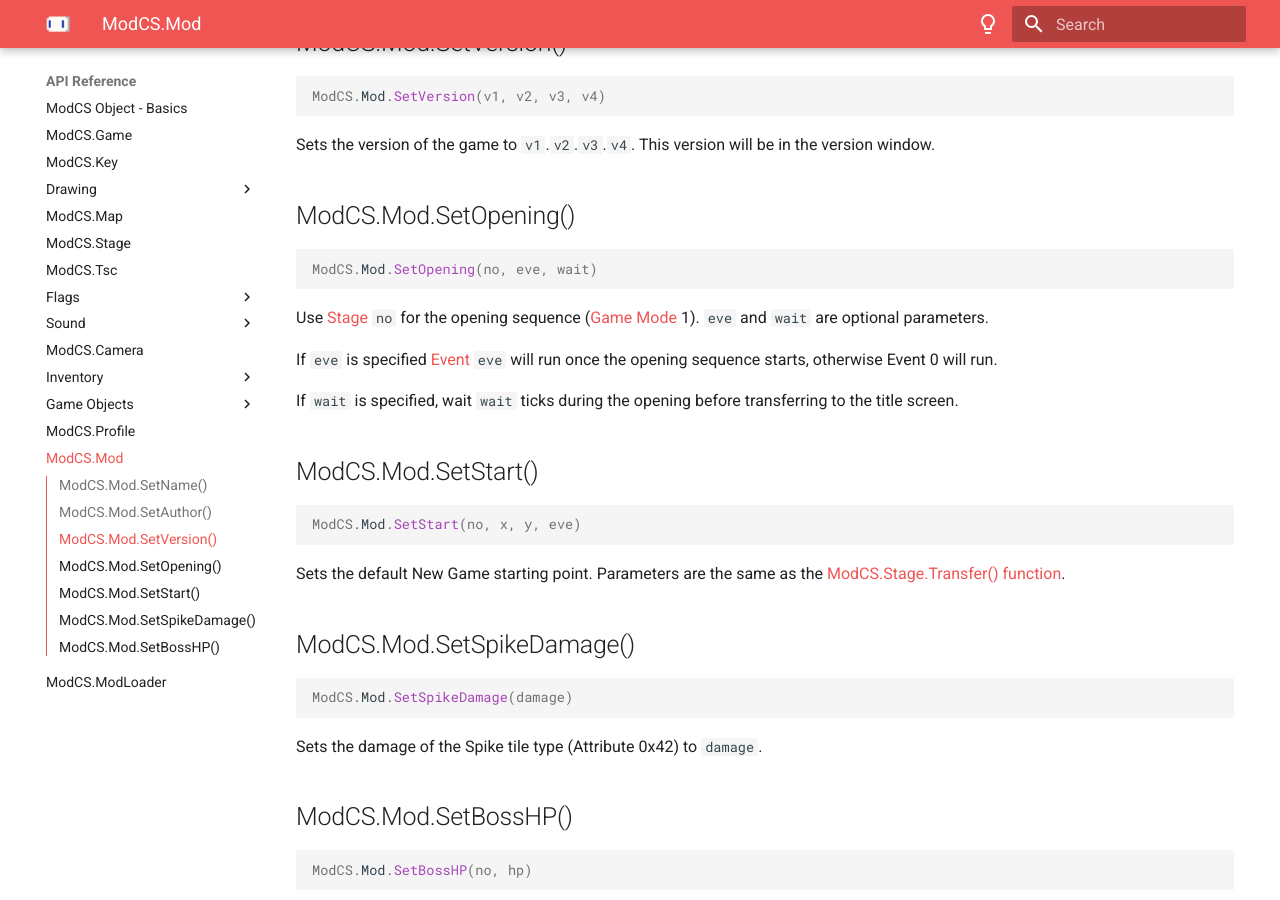
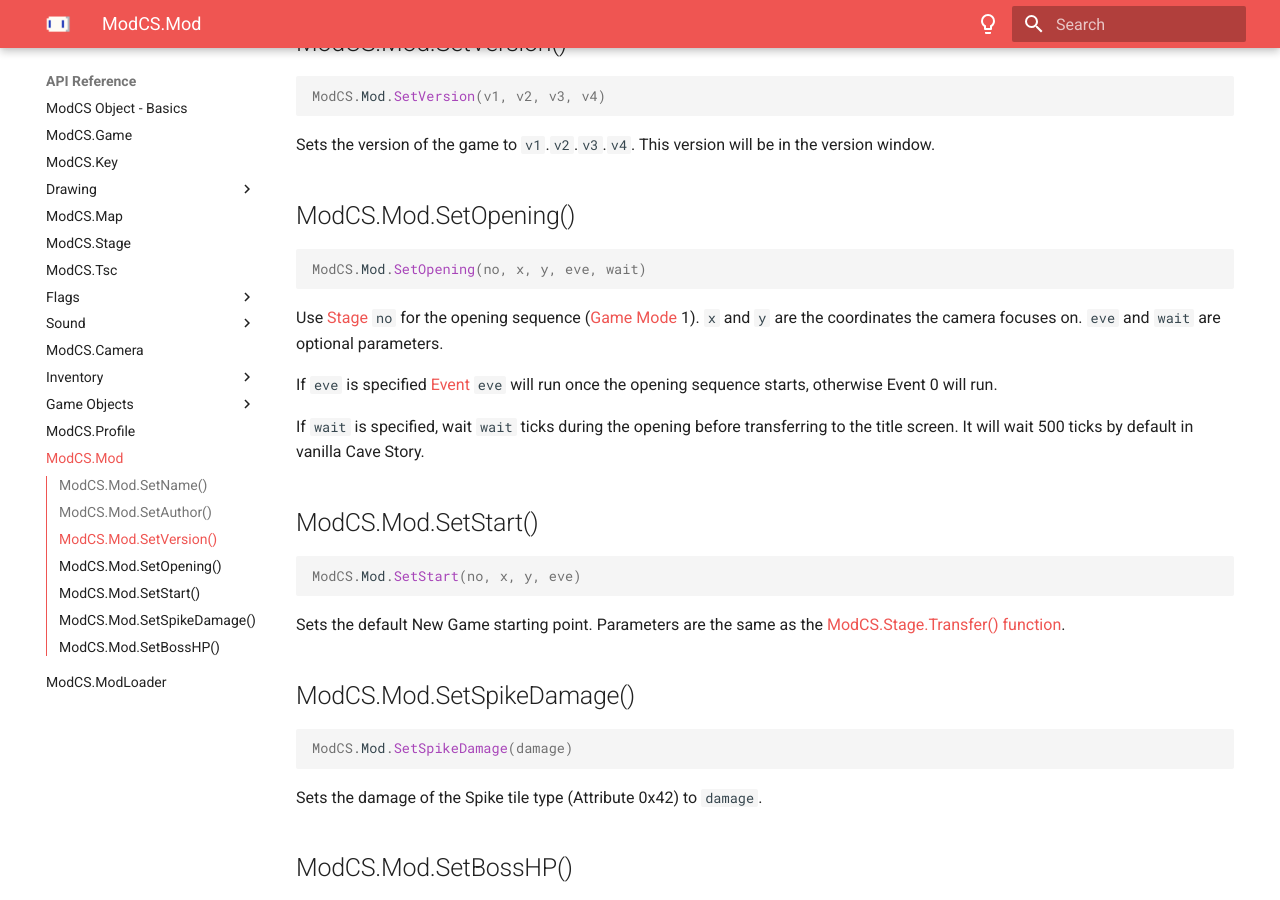
Before and after one commit to autpi/autpi.github.io, an MkDocs documentation site: the page built from docs/api/mod.md, in a window 1280 px wide and 900 px high, scrolled down 613 px. Built offline with MkDocs 1.6.1 and Material for MkDocs 9.7.7, drawn with Linux system fonts in a browser that asks for light colours.

Commit message:
changes for 1.1.9 autpi

````diff
--- a/docs/api/mod.md
+++ b/docs/api/mod.md
@@ -29,14 +29,14 @@ Sets the version of the game to `v1`.`v2`.`v3`.`v4`. This version will be in the
 ## ModCS.Mod.SetOpening()
 
 ```lua
-ModCS.Mod.SetOpening(no, eve, wait)
+ModCS.Mod.SetOpening(no, x, y, eve, wait)
 ```
 
-Use [Stage](/api/stage/) `no` for the opening sequence ([Game Mode](/api/game/#modcsgamegetmode) 1). `eve` and `wait` are optional parameters.
+Use [Stage](/api/stage/) `no` for the opening sequence ([Game Mode](/api/game/#modcsgamegetmode) 1). `x` and `y` are the coordinates the camera focuses on. `eve` and `wait` are optional parameters.
 
 If `eve` is specified [Event](/api/tsc/#events) `eve` will run once the opening sequence starts, otherwise Event 0 will run.
 
-If `wait` is specified, wait `wait` ticks during the opening before transferring to the title screen.
+If `wait` is specified, wait `wait` ticks during the opening before transferring to the title screen. It will wait 500 ticks by default in vanilla Cave Story.
 
 ## ModCS.Mod.SetStart()
 
````
Also changed, not shown: docs/api/game.md (+4 -0 lines).
